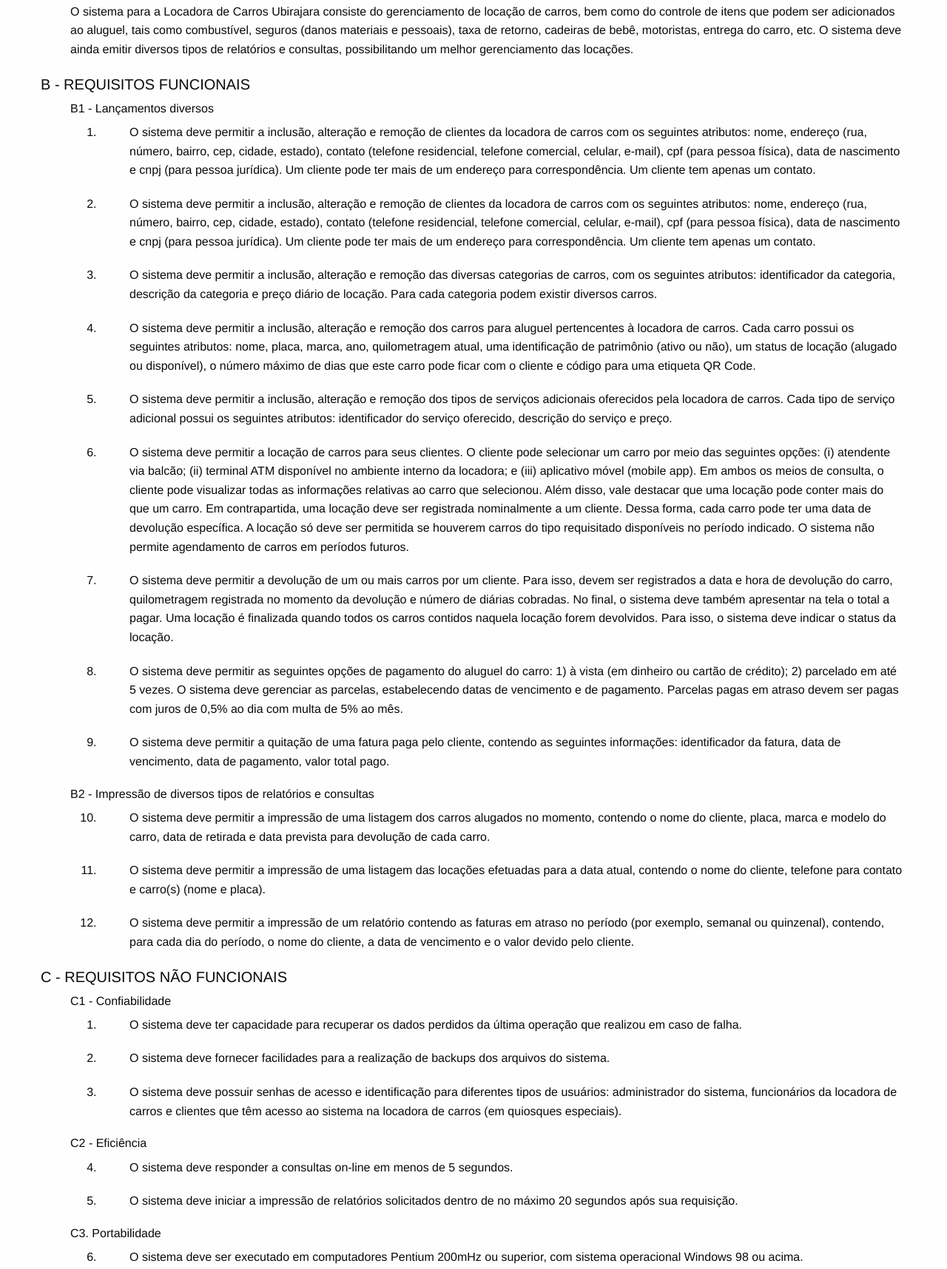
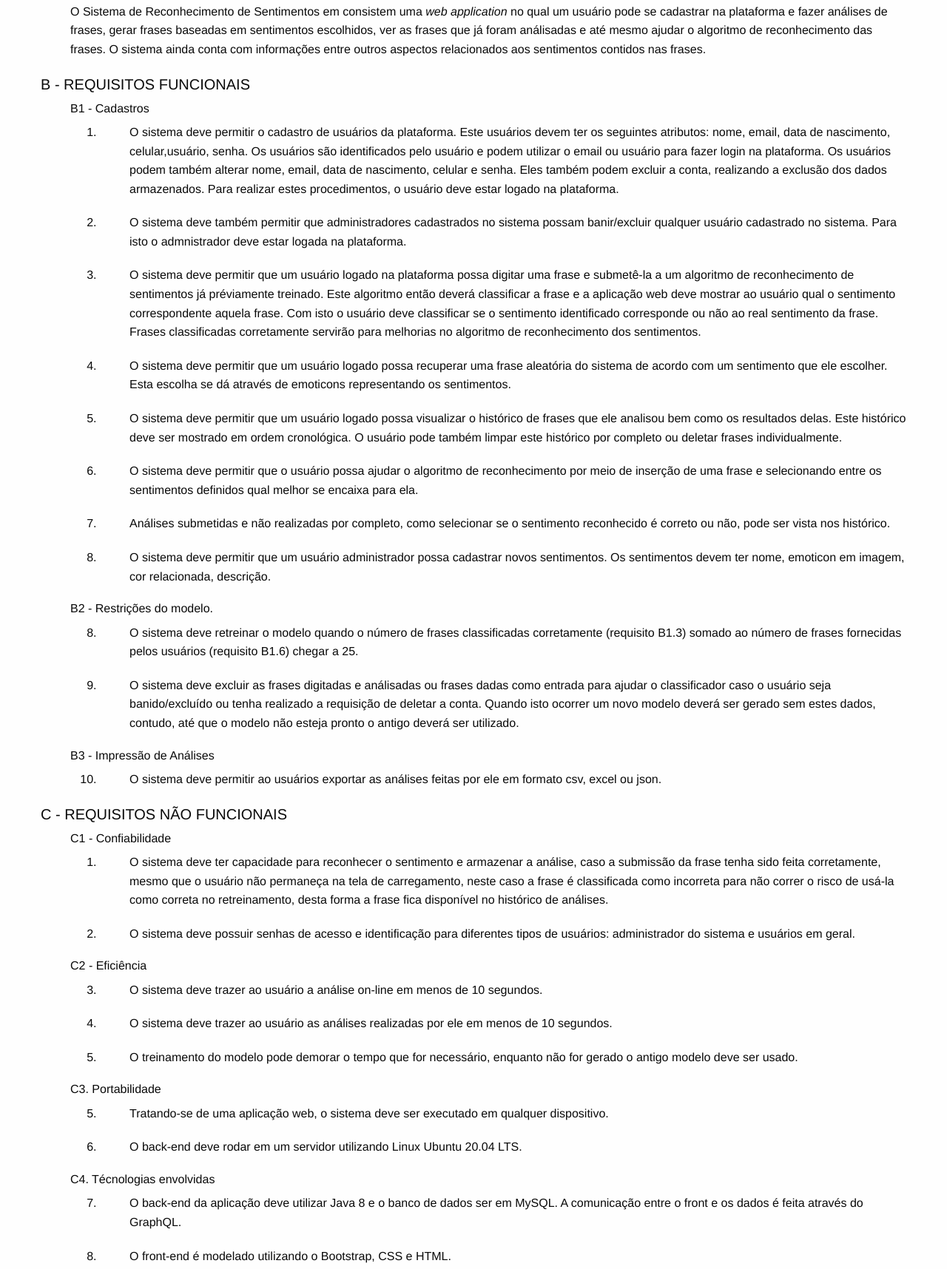
Before and after one commit to LucasAlves17/SOO-Noturno-2020, a plain HTML site: page public_html/grupo-06/grupo-06.html in a window 1280 px wide. Shown: the part 2059-3775 px from the top of the page at 74% size. Drawn offline with Linux system fonts and the light colour scheme; files whose address does not match are found by name.

Commit message:
Update Requisitos

```diff
--- a/public_html/grupo-06/grupo-06.html
+++ b/public_html/grupo-06/grupo-06.html
@@ -189,74 +189,106 @@
                         <div class="cell small-12">
                             <h5>A - VISÃO GERAL DO SISTEMA </h5>
                             <p class="tab40px">
-                                O sistema para a Locadora de Carros Ubirajara consiste do gerenciamento de locação de carros, bem como do controle de itens que podem ser adicionados ao aluguel, tais como combustível, seguros (danos materiais e pessoais), taxa de retorno, cadeiras de bebê, motoristas, entrega do carro, etc. O sistema deve ainda emitir diversos tipos de relatórios e consultas, possibilitando um melhor gerenciamento das locações.
+                                O Sistema de Reconhecimento de Sentimentos em consistem uma <i>web application</i>
+                                no qual um usuário pode se cadastrar na plataforma e fazer análises de frases, gerar frases
+                                baseadas em sentimentos escolhidos, ver as frases que já foram análisadas e até mesmo ajudar
+                                o algoritmo de reconhecimento das frases. O sistema ainda conta com informações entre outros
+                                aspectos relacionados aos sentimentos contidos nas frases.
                             </p>
-
                             <h5>B - REQUISITOS FUNCIONAIS </h5>
 
-                            <h6 class="tab40px"> B1 - Lançamentos diversos </h6>
+                            <h6 class="tab40px"> B1 - Cadastros </h6>
                             <ol class="tab80px">
                                 <li>
                                     <p class="tab40px">
-                                        O sistema deve permitir a inclusão, alteração e remoção de clientes da locadora de carros com os seguintes atributos: nome, endereço (rua, número, bairro, cep, cidade, estado), contato (telefone residencial, telefone comercial, celular, e-mail), cpf (para pessoa física), data de nascimento e cnpj (para pessoa jurídica). Um cliente pode ter mais de um endereço para correspondência. Um cliente tem apenas um contato.
+                                        O sistema deve permitir o cadastro de usuários da plataforma.
+                                        Este usuários devem ter os seguintes atributos: nome, email, data de nascimento,
+                                        celular,usuário, senha. Os usuários são identificados pelo usuário e podem
+                                        utilizar o email ou usuário para fazer login na plataforma. Os usuários podem
+                                        também alterar nome, email, data de nascimento, celular e senha. Eles também
+                                        podem excluir a conta, realizando a exclusão dos dados armazenados. Para
+                                        realizar estes procedimentos, o usuário deve estar logado na plataforma.
                                     </p>
                                 </li>
                                 <li>
                                     <p class="tab40px">
-                                        O sistema deve permitir a inclusão, alteração e remoção de clientes da locadora de carros com os seguintes atributos: nome, endereço (rua, número, bairro, cep, cidade, estado), contato (telefone residencial, telefone comercial, celular, e-mail), cpf (para pessoa física), data de nascimento e cnpj (para pessoa jurídica). Um cliente pode ter mais de um endereço para correspondência. Um cliente tem apenas um contato.
+                                        O sistema deve também permitir que administradores cadastrados no sistema possam
+                                        banir/excluir qualquer usuário cadastrado no sistema. Para isto o admnistrador
+                                        deve estar logada na plataforma.
                                     </p>
                                 </li>
                                 <li>
                                     <p class="tab40px">
-                                        O sistema deve permitir a inclusão, alteração e remoção das diversas categorias de carros, com os seguintes atributos: identificador da categoria, descrição da categoria e preço diário de locação. Para cada categoria podem existir diversos carros.
+                                        O sistema deve permitir que um usuário logado na plataforma possa digitar uma
+                                        frase e submetê-la a um algoritmo de reconhecimento de sentimentos já préviamente
+                                        treinado. Este algoritmo então deverá classificar a frase e a aplicação web deve
+                                        mostrar ao usuário qual o sentimento correspondente aquela frase. Com isto o usuário
+                                        deve classificar se o sentimento identificado corresponde ou não ao real sentimento
+                                        da frase. Frases classificadas corretamente servirão para melhorias no algoritmo
+                                        de reconhecimento dos sentimentos.
                                     </p>
                                 </li>
                                 <li>
                                     <p class="tab40px">
-                                        O sistema deve permitir a inclusão, alteração e remoção dos carros para aluguel pertencentes à locadora de carros. Cada carro possui os seguintes atributos: nome, placa, marca, ano, quilometragem atual, uma identificação de patrimônio (ativo ou não), um status de locação (alugado ou disponível), o número máximo de dias que este carro pode ficar com o cliente e código para uma etiqueta QR Code.
+                                        O sistema deve permitir que um usuário logado possa recuperar uma frase aleatória
+                                        do sistema de acordo com um sentimento que ele escolher. Esta escolha se dá
+                                        através de emoticons representando os sentimentos.
                                     </p>
                                 </li>
                                 <li>
                                     <p class="tab40px">
-                                        O sistema deve permitir a inclusão, alteração e remoção dos tipos de serviços adicionais oferecidos pela locadora de carros. Cada tipo de serviço adicional possui os seguintes atributos: identificador do serviço oferecido, descrição do serviço e preço.
+                                        O sistema deve permitir que um usuário logado possa visualizar o histórico de
+                                        frases que ele analisou bem como os resultados delas. Este histórico deve ser
+                                        mostrado em ordem cronológica. O usuário pode também limpar este histórico por
+                                        completo ou deletar frases individualmente.
                                     </p>
                                 </li>
                                 <li>
                                     <p class="tab40px">
-                                        O sistema deve permitir a locação de carros para seus clientes. O cliente pode selecionar um carro por meio das seguintes opções: (i) atendente via balcão; (ii) terminal ATM disponível no ambiente interno da locadora; e (iii) aplicativo móvel (mobile app). Em ambos os meios de consulta, o cliente pode visualizar todas as informações relativas ao carro que selecionou. Além disso, vale destacar que uma locação pode conter mais do que um carro. Em contrapartida, uma locação deve ser registrada nominalmente a um cliente. Dessa forma, cada carro pode ter uma data de devolução específica. A locação só deve ser permitida se houverem carros do tipo requisitado disponíveis no período indicado. O sistema não permite agendamento de carros em períodos futuros.
+                                        O sistema deve permitir que o usuário possa ajudar o algoritmo de reconhecimento
+                                        por meio de inserção de uma frase e selecionando entre os sentimentos definidos qual
+                                        melhor se encaixa para ela.
+                                    </p>
+                                </li>
+
+                                <li>
+                                    <p class="tab40px">
+                                        Análises submetidas e não realizadas por completo, como selecionar se o sentimento
+                                        reconhecido é correto ou não, pode ser vista nos histórico.
                                     </p>
                                 </li>
                                 <li>
                                     <p class="tab40px">
-                                        O sistema deve permitir a devolução de um ou mais carros por um cliente. Para isso, devem ser registrados a data e hora de devolução do carro, quilometragem registrada no momento da devolução e número de diárias cobradas. No final, o sistema deve também apresentar na tela o total a pagar. Uma locação é finalizada quando todos os carros contidos naquela locação forem devolvidos. Para isso, o sistema deve indicar o status da locação.
+                                        O sistema deve permitir que um usuário administrador possa cadastrar novos sentimentos.
+                                        Os sentimentos devem ter nome, emoticon em imagem, cor relacionada, descrição.
+                                    </p>
+                                </li>
+                            </ol>
+                            <h6 class="tab40px"> B2 - Restrições do modelo.</h6>
+                            <ol class="tab80px"  start="8">
+                                <li>
+                                    <p class="tab40px">
+                                        O sistema deve retreinar o modelo quando o número de frases classificadas
+                                        corretamente (requisito B1.3) somado ao número de frases fornecidas pelos usuários
+                                        (requisito B1.6) chegar a 25.
                                     </p>
                                 </li>
                                 <li>
                                     <p class="tab40px">
-                                        O sistema deve permitir as seguintes opções de pagamento do aluguel do carro: 1) à vista (em dinheiro ou cartão de crédito); 2) parcelado em até 5 vezes. O sistema deve gerenciar as parcelas, estabelecendo datas de vencimento e de pagamento. Parcelas pagas em atraso devem ser pagas com juros de 0,5% ao dia com multa de 5% ao mês.
-                                    </p>
-                                </li>
-                                <li>
-                                    <p class="tab40px">
-                                        O sistema deve permitir a quitação de uma fatura paga pelo cliente, contendo as seguintes informações: identificador da fatura, data de vencimento, data de pagamento, valor total pago.
+                                        O sistema deve excluir as frases digitadas e análisadas ou frases dadas como
+                                        entrada para ajudar o classificador caso o usuário seja banido/excluído ou tenha
+                                        realizado a requisição de deletar a conta. Quando isto ocorrer um novo modelo
+                                        deverá ser gerado sem estes dados, contudo, até que o modelo não esteja pronto o
+                                        antigo deverá ser utilizado.
                                     </p>
                                 </li>
                             </ol>
-                            <h6 class="tab40px"> B2 - Impressão de diversos tipos de relatórios e consultas </h6>
+                            <h6 class="tab40px"> B3 - Impressão de Análises</h6>
                             <ol class="tab80px" start="10">
                                 <li>
                                     <p class="tab40px">
-                                        O sistema deve permitir a impressão de uma listagem dos carros alugados no momento, contendo o nome do cliente, placa, marca e modelo do carro, data de retirada e data prevista para devolução de cada carro.
-                                    </p>
-                                </li>
-                                <li>
-                                    <p class="tab40px">
-                                        O sistema deve permitir a impressão de uma listagem das locações efetuadas para a data atual, contendo o nome do cliente, telefone para contato e carro(s) (nome e placa).
-                                    </p>
-                                </li>
-                                <li>
-                                    <p class="tab40px">
-                                        O sistema deve permitir a impressão de um relatório contendo as faturas em atraso no período (por exemplo, semanal ou quinzenal), contendo, para cada dia do período, o nome do cliente, a data de vencimento e o valor devido pelo cliente.
+                                        O sistema deve permitir ao usuários exportar as análises feitas por ele em formato
+                                        csv, excel ou json.
                                     </p>
                                 </li>
                             </ol>
@@ -267,53 +299,76 @@
                             <ol class="tab80px">
                                 <li>
                                     <p class="tab40px">
-                                        O sistema deve ter capacidade para recuperar os dados perdidos da última operação que realizou em caso de falha.
+                                        O sistema deve ter capacidade para reconhecer o sentimento e armazenar a análise,
+                                        caso a submissão da frase tenha sido feita corretamente, mesmo que o usuário
+                                        não permaneça na tela de carregamento, neste caso a frase é classificada como
+                                        incorreta para não correr o risco de usá-la como correta no retreinamento, desta
+                                        forma a frase fica disponível no histórico de análises.
                                     </p>
                                 </li>
                                 <li>
                                     <p class="tab40px">
-                                        O sistema deve fornecer facilidades para a realização de backups dos arquivos do sistema.
-                                    </p>
-                                </li>
-                                <li>
-                                    <p class="tab40px">
-                                        O sistema deve possuir senhas de acesso e identificação para diferentes tipos de usuários: administrador do sistema, funcionários da locadora de carros e clientes que têm acesso ao sistema na locadora de carros (em quiosques especiais).
+                                        O sistema deve possuir senhas de acesso e identificação para diferentes tipos de
+                                        usuários: administrador do sistema e usuários em geral.
                                     </p>
                                 </li>
                             </ol>
 
                             <h6 class="tab40px"> C2 - Eficiência </h6>
-                            <ol class="tab80px" start="4">
+                            <ol class="tab80px" start="3">
                                 <li>
                                     <p class="tab40px">
-                                        O sistema deve responder a consultas on-line em menos de 5 segundos.
+                                        O sistema deve trazer ao usuário a análise on-line em menos de 10 segundos.
                                     </p>
                                 </li>
                                 <li>
                                     <p class="tab40px">
-                                        O sistema deve iniciar a impressão de relatórios solicitados dentro de no máximo 20 segundos após sua requisição.
+                                        O sistema deve trazer ao usuário as análises realizadas por ele em menos de 10 segundos.
+                                    </p>
+                                </li>
+                                <li>
+                                    <p class="tab40px">
+                                        O treinamento do modelo pode demorar o tempo que for necessário, enquanto não for
+                                        gerado o antigo modelo deve ser usado.
                                     </p>
                                 </li>
                             </ol>
 
                             <h6 class="tab40px"> C3. Portabilidade </h6>
-                            <ol class="tab80px" start="6">
+                            <ol class="tab80px" start="5">
                                 <li>
                                     <p class="tab40px">
-                                        O sistema deve ser executado em computadores Pentium 200mHz ou superior, com sistema operacional Windows 98 ou acima.
+                                        Tratando-se de uma aplicação web, o sistema deve ser executado em qualquer dispositivo.
                                     </p>
                                 </li>
                                 <li>
                                     <p class="tab40px">
-                                        O sistema deve ser capaz de armazenar os dados em base de dados Oracle ou Sybase.
+                                        O back-end deve rodar em um servidor utilizando Linux Ubuntu 20.04 LTS.
+                                    </p>
+                                </li>
+
+
+                            </ol>
+                            <h6 class="tab40px"> C4. Técnologias envolvidas </h6>
+                            <ol class="tab80px" start="7">
+                                <li>
+                                    <p class="tab40px">
+                                        O back-end da aplicação deve utilizar Java 8 e o banco de dados ser em MySQL. A
+                                        comunicação entre o front e os dados é feita através do GraphQL.
+                                    </p>
+                                </li>
+                                <li>
+                                    <p class="tab40px">
+                                        O front-end é modelado utilizando o Bootstrap, CSS e HTML.
+                                    </p>
+                                </li>
+                                <li>
+                                    <p class="tab40px">
+                                        Os modelos de treinamento serão feitos utilizando o Weka 3.8.4 e Java 8.
                                     </p>
                                 </li>
                             </ol>
 
-                            <h5> D - GLOSSÁRIO </h5>
-                            <div class="cell small-12">
-                                Inserir aqui uma tabela com duas colunas (termo e definição).
-                            </div>
                         </div>
                         <br>
                         <div class="grid-container">
```
